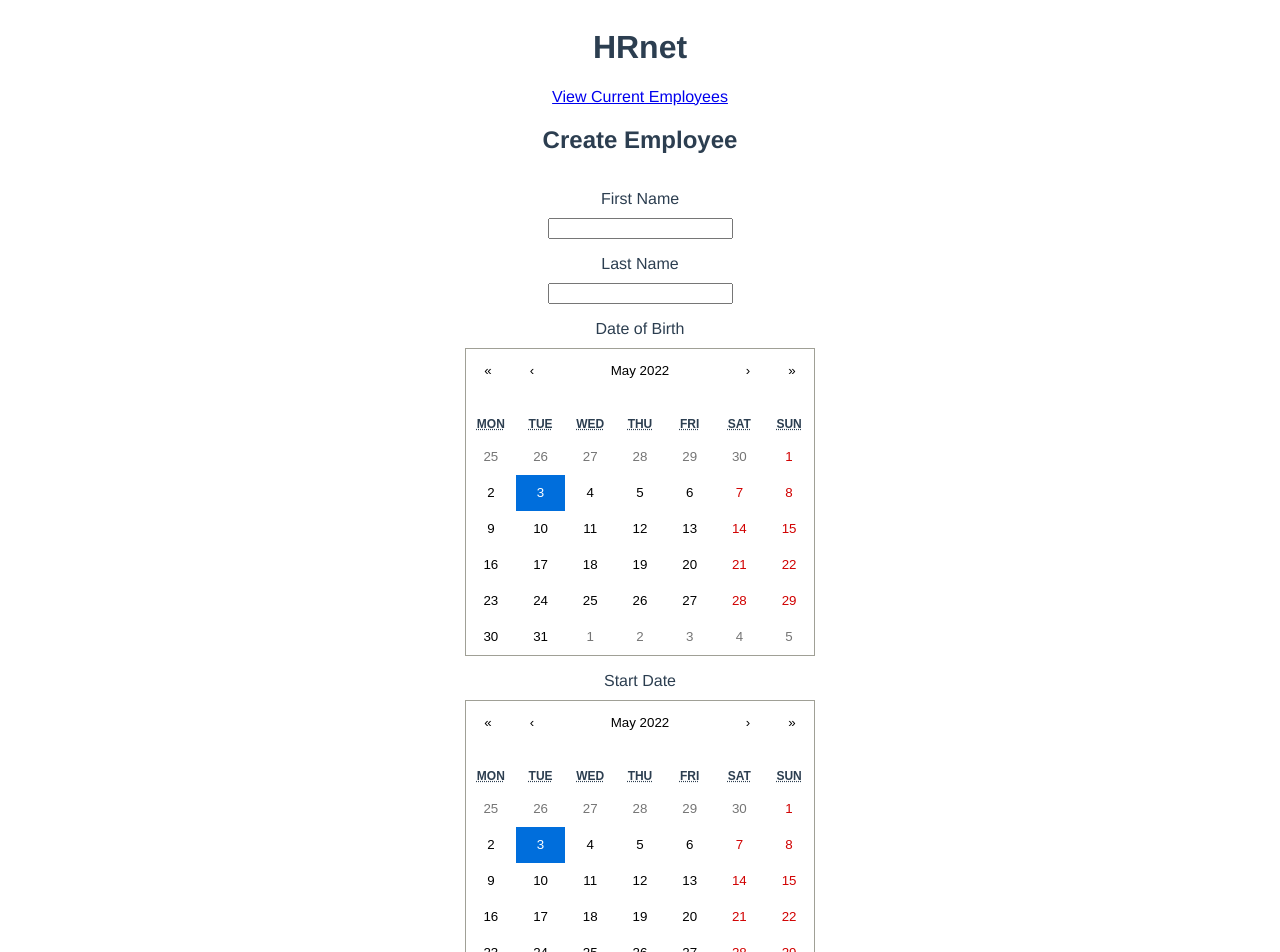
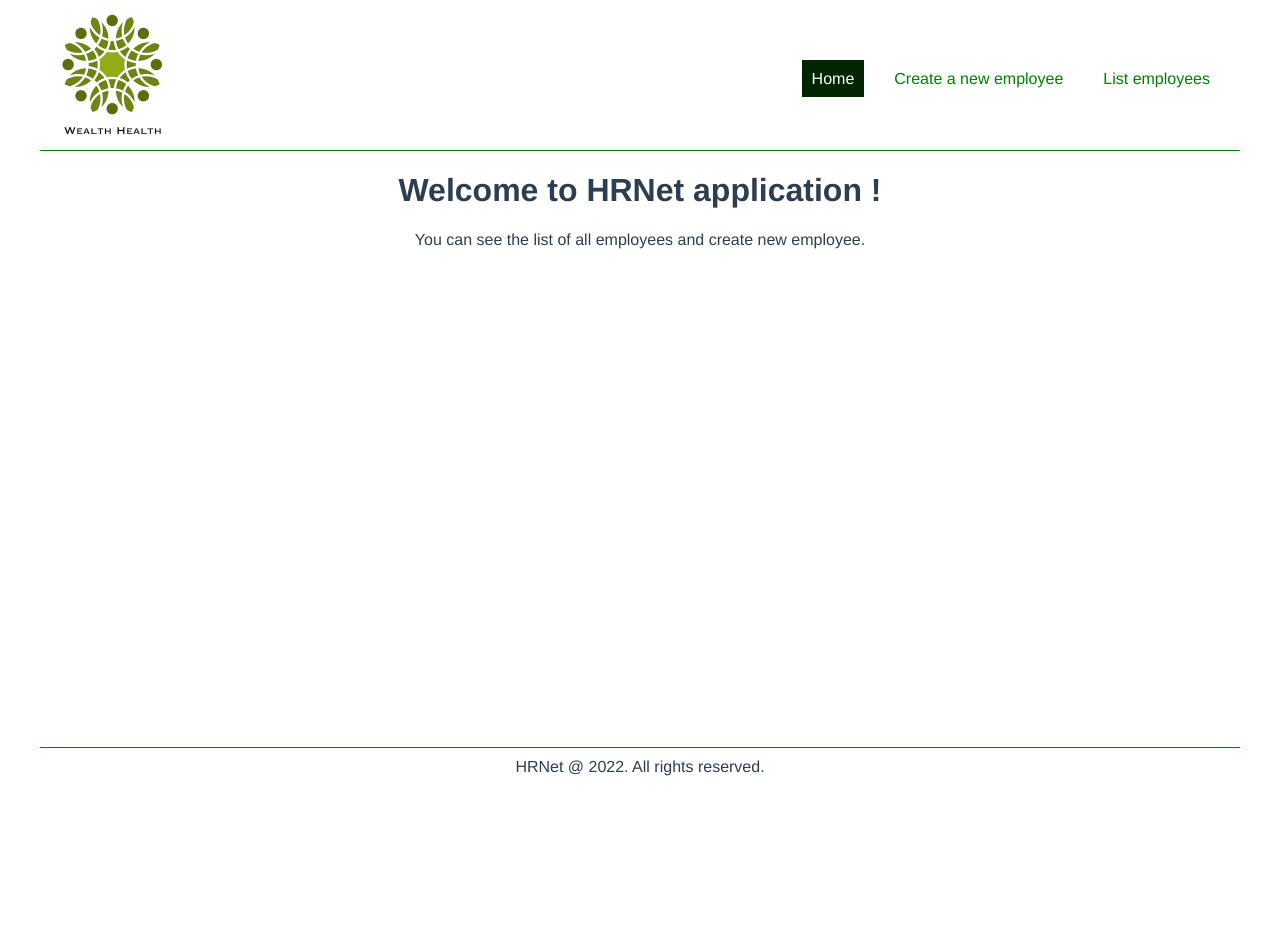
Before and after one commit to melacod/MelanieKlein_14_02052022, a React (Create React App) app: page / in a window 1280 px wide. Shown: the top 952 px of the page. After the commit the page ends 816 px from the top, so only its background shows below. Built offline with nearby package versions, Linux system fonts and the light colour scheme.

Commit message:
Page Accueil + style + modal basique

```diff
--- a/src/App.js
+++ b/src/App.js
@@ -7,7 +7,7 @@ import AppRouter from './AppRouter'
  */
 function App() {
     return (
-        <div className="App">
+        <div className="app">
             <AppRouter />
         </div>
     )
--- a/src/AppRouter.js
+++ b/src/AppRouter.js
@@ -1,6 +1,7 @@
 import { BrowserRouter as Router, Routes, Route } from 'react-router-dom'
 import CreateEmployee from './pages/CreateEmployee'
-import CurrentEmployees from './pages/CurrentEmployees'
+import ListEmployees from './pages/ListEmployees'
+import Home from './pages/Home'
 
 /**
  * Application routes
@@ -11,8 +12,9 @@ const AppRouter = () => {
     return (
         <Router>
             <Routes>
-                <Route path="/" element={<CreateEmployee />} />
-                <Route path="/employee-list" element={<CurrentEmployees />} />
+                <Route path="/" element={<Home />} />
+                <Route path="/create-employee" element={<CreateEmployee />} />
+                <Route path="/list-employees" element={<ListEmployees />} />
             </Routes>
         </Router>
     )
--- /dev/null
+++ b/src/components/Footer.js
@@ -0,0 +1,10 @@
+/**
+ * Footer of the application
+ * @component
+ * @category Common
+ */
+const Footer = () => {
+    return <footer>HRNet @ 2022. All rights reserved.</footer>
+}
+
+export default Footer
--- /dev/null
+++ b/src/components/Header.js
@@ -0,0 +1,18 @@
+import Logo from './Logo'
+import Toolbar from './Toolbar'
+
+/**
+ * Header ot the application
+ * @component
+ * @category Common
+ */
+const Header = () => {
+    return (
+        <header>
+            <Logo />
+            <Toolbar />
+        </header>
+    )
+}
+
+export default Header
--- /dev/null
+++ b/src/components/Logo.js
@@ -0,0 +1,17 @@
+/**
+ * Application logo
+ * @component
+ * @category Common
+ */
+const Logo = () => {
+    return (
+        <div className="logo">
+            <img
+                alt="WealthHealth logo"
+                src={process.env.PUBLIC_URL + '/logo.jpg'}
+            />
+        </div>
+    )
+}
+
+export default Logo
--- /dev/null
+++ b/src/components/Toolbar.js
@@ -0,0 +1,30 @@
+import { NavLink } from 'react-router-dom'
+
+/**
+ * Toolbar with all links
+ * @component
+ * @category Common
+ */
+const Toolbar = () => {
+    return (
+        <>
+            <nav>
+                <ul>
+                    <li>
+                        <NavLink to="/">Home</NavLink>
+                    </li>
+                    <li>
+                        <NavLink to="/create-employee">
+                            Create a new employee
+                        </NavLink>
+                    </li>
+                    <li>
+                        <NavLink to="/list-employees">List employees</NavLink>
+                    </li>
+                </ul>
+            </nav>
+        </>
+    )
+}
+
+export default Toolbar
--- a/src/index.css
+++ b/src/index.css
@@ -6,17 +6,99 @@ html {
     color: #2c3e50;
 }
 
-.title {
-    display: flex;
-    align-items: center;
-    justify-content: center;
+a {
+    text-decoration: none;
 }
 
-.container {
+.app {
+    max-width: 1200px;
+    position: relative;
+    left: 50%;
+    transform: translateX(-50%);
+    height: 100vh;
+}
+
+header {
     display: flex;
-    flex-direction: column;
+    flex-direction: row;
+    flex-wrap: nowrap;
+    justify-content: space-between;
     align-items: center;
-    justify-content: center;
+    width: 100%;
+    border-bottom: 1px solid green;
+}
+
+.logo img {
+    width: 150px;
+}
+
+nav ul {
+    list-style: none;
+    display: flex;
+    margin-right: 20px;
+}
+
+nav ul li {
+    display: inline-block;
+    margin-left: 20px;
+}
+
+nav ul li a {
+    color: green;
+    font-weight: 500;
+    padding: 10px;
+}
+
+nav ul li:hover * {
+    color: white;
+    background-color: rgb(0, 100, 0);
+}
+
+nav ul li a.active {
+    color: white;
+    background-color: rgb(0, 37, 0);
+    pointer-events: none;
+}
+
+footer {
+    position: absolute;
+    height: 50px;
+    bottom: 0;
+    width: 100%;
+    text-align: center;
+    border-top: 1px solid green;
+    padding-top: 10px;
+}
+
+form {
+    display: flex;
+    flex-direction: row;
+    flex-wrap: nowrap;
+    justify-content: space-between;
+    align-items: center;
+}
+
+fieldset {
+    margin-top: 35px;
+    padding-bottom: 15px;
+}
+
+button {
+    margin-top: 70px;
+    padding-left: 10px;
+    padding-right: 10px;
+    padding-top: 5px;
+    padding-bottom: 5px;
+    border-color: black;
+    background-color: rgb(233, 232, 232);
+    color: rgb(0, 100, 0);
+    border-radius: 5px;
+    cursor: pointer;
+}
+
+button:hover {
+    color: white;
+    background-color: rgb(0, 100, 0);
 }
 
 label {
@@ -25,10 +107,42 @@ label {
     margin-bottom: 10px;
 }
 
-.address {
-    margin-top: 10px;
-}
-
 .picker {
     padding: 10px;
 }
+
+.modal.show {
+    display: block;
+    position: absolute;
+    left: 0;
+    top: 0;
+    width: 100%;
+    height: 100%;
+    z-index: 99999;
+    background-color: rgba(209, 209, 209, 0.8);
+}
+
+.modal.hide {
+    display: none;
+}
+
+.modal .content {
+    position: relative;
+    left: 50%;
+    top: 50%;
+    transform: translateX(-50%) translateY(-50%);
+    padding: 20px;
+    border-radius: 10px;
+    background-color: grey;
+    width: 50%;
+}
+
+.confirm.message {
+    color: white;
+    font-size: larger;
+    padding: 20px;
+}
+
+.confirm.info {
+    color: whitesmoke;
+}
--- a/src/pages/CreateEmployee.js
+++ b/src/pages/CreateEmployee.js
@@ -3,13 +3,15 @@ import { useDispatch } from 'react-redux'
 import DEPARTMENTS from '../constants/departments'
 import STATES from '../constants/states'
 import { addEmployee } from '../features/employee'
-import { Link, useNavigate } from 'react-router-dom'
+import { useNavigate } from 'react-router-dom'
 import Calendar from 'react-calendar'
 import { convertDateToString } from '../utils/utils'
 import { Picker } from '@react-native-picker/picker'
+import Footer from '../components/Footer'
+import Header from '../components/Header'
 
 /**
- * Create employee page
+ * Page used to createa new employee
  * @component
  * @category Employee
  */
@@ -18,6 +20,7 @@ const CreateEmployee = () => {
     const navigate = useNavigate()
 
     // state variables for the form
+    const [saved, setSaved] = useState(false)
     const [firstName, setFirstName] = useState('')
     const [lastName, setLastName] = useState('')
     const [dateOfBirth, setDateOfBirth] = useState(new Date())
@@ -67,18 +70,21 @@ const CreateEmployee = () => {
                 department,
             })
         )
-        navigate('/employee-list')
+        setSaved(true)
+    }
+
+    const handleModalClick = () => {
+        navigate('/list-employees')
     }
 
     return (
+        <>
+            <Header />
+            <main>
+                <h1>Create a new employee</h1>
+                <form onSubmit={handleSubmit}>
                     <div>
-            <div className="title">
-                <h1>HRnet</h1>
-            </div>
-            <div className="container">
-                <Link to="/employee-list">View Current Employees</Link>
-                <h2>Create Employee</h2>
-                <form id="create-employee" onSubmit={handleSubmit}>
+                        <div>
                             <label htmlFor="first-name">First Name</label>
                             <input
                                 type="text"
@@ -86,7 +92,8 @@ const CreateEmployee = () => {
                                 onChange={firstNameChange}
                                 defaultValue={firstName}
                             />
-
+                        </div>
+                        <div>
                             <label htmlFor="last-name">Last Name</label>
                             <input
                                 type="text"
@@ -94,24 +101,33 @@ const CreateEmployee = () => {
                                 onChange={lastNameChange}
                                 defaultValue={lastName}
                             />
-
-                    <label htmlFor="date-of-birth">Date of Birth</label>
-                    <Calendar
-                        id="date-of-birth"
-                        onChange={setDateOfBirth}
-                        value={dateOfBirth}
+                        </div>
+                        <div>
+                            <label htmlFor="department">Department</label>
+                            <Picker
+                                id="department"
+                                className="picker"
+                                selectedValue={department}
+                                onValueChange={(itemValue, itemIndex) =>
+                                    setDepartment(itemValue)
+                                }
+                            >
+                                {DEPARTMENTS.map((department, idx) => (
+                                    <Picker.Item
+                                        key={'department-' + idx}
+                                        label={department.name}
+                                        value={department.name}
                                     />
-
-                    <label htmlFor="start-date">Start Date</label>
-                    <Calendar
-                        id="start-date"
-                        onChange={setStartDate}
-                        value={startDate}
-                    />
-
-                    <fieldset className="address">
+                                ))}
+                            </Picker>
+                        </div>
+                        <div>
+                            <button>Save</button>
+                        </div>
+                    </div>
+                    <div>
+                        <fieldset>
                             <legend>Address</legend>
-
                             <label htmlFor="street">Street</label>
                             <input
                                 id="street"
@@ -154,33 +170,43 @@ const CreateEmployee = () => {
                                 defaultValue={zipCode}
                             />
                         </fieldset>
-
-                    <label htmlFor="department">Department</label>
-                    <Picker
-                        id="department"
-                        className="picker"
-                        selectedValue={department}
-                        onValueChange={(itemValue, itemIndex) =>
-                            setDepartment(itemValue)
-                        }
-                    >
-                        {DEPARTMENTS.map((department, idx) => (
-                            <Picker.Item
-                                key={'department-' + idx}
-                                label={department.name}
-                                value={department.name}
+                    </div>
+                    <div>
+                        <div>
+                            <label htmlFor="date-of-birth">Date of Birth</label>
+                            <Calendar
+                                id="date-of-birth"
+                                onChange={setDateOfBirth}
+                                value={dateOfBirth}
                             />
-                        ))}
-                    </Picker>
+                        </div>
+                    </div>
                     <div>
-                        <button>Save</button>
+                        <div>
+                            <label htmlFor="start-date">Start Date</label>
+                            <Calendar
+                                id="start-date"
+                                onChange={setStartDate}
+                                value={startDate}
+                            />
+                        </div>
                     </div>
                 </form>
-            </div>
-            <div id="confirmation" className="modal">
-                Employee Created!
+            </main>
+            <div
+                id="confirmation"
+                className={saved ? 'modal show' : 'modal hide'}
+                onClick={handleModalClick}
+            >
+                <div className="content">
+                    <div className="confirm message">Employee Created!</div>
+                    <div className="confirm info">
+                        Click anywhere to see employee list
                     </div>
                 </div>
+            </div>
+            <Footer />
+        </>
     )
 }
 
--- /dev/null
+++ b/src/pages/Home.js
@@ -0,0 +1,25 @@
+import Footer from '../components/Footer'
+import Header from '../components/Header'
+
+/**
+ * Home page
+ * @component
+ * @category Common
+ */
+const Home = () => {
+    return (
+        <>
+            <Header />
+            <main>
+                <h1>Welcome to HRNet application !</h1>
+                <p>
+                    You can see the list of all employees and create new
+                    employee.
+                </p>
+            </main>
+            <Footer />
+        </>
+    )
+}
+
+export default Home
--- a/src/pages/CurrentEmployees.js
+++ b/src/pages/ListEmployees.js
@@ -1,14 +1,15 @@
 import { useSelector } from 'react-redux'
-import { Link } from 'react-router-dom'
 import { selectEmployee } from '../select'
 import DataTable from 'react-data-table-component'
+import Footer from '../components/Footer'
+import Header from '../components/Header'
 
 /**
- * CurrentEmployees page
+ * Page used to list all employees
  * @component
- * @category CurrentEmployees
+ * @category Employee
  */
-const CurrentEmployees = () => {
+const ListEmployees = () => {
     const employee = useSelector(selectEmployee)
 
     const columns = [
@@ -69,17 +70,20 @@ const CurrentEmployees = () => {
     }
 
     return (
-        <div id="employee-div" className="container">
-            <h1>Current Employees</h1>
+        <>
+            <Header />
+            <main>
+                <h1>List of all employees</h1>
                 <DataTable
                     columns={columns}
                     data={getData()}
                     pagination
                     fixedHeader
                 />
-            <Link to="/">Home</Link>
-        </div>
+            </main>
+            <Footer />
+        </>
     )
 }
 
-export default CurrentEmployees
+export default ListEmployees
```
Also changed, not shown: public/logo.jpg (added). Lines whose indentation alone changed are shown as unchanged.
